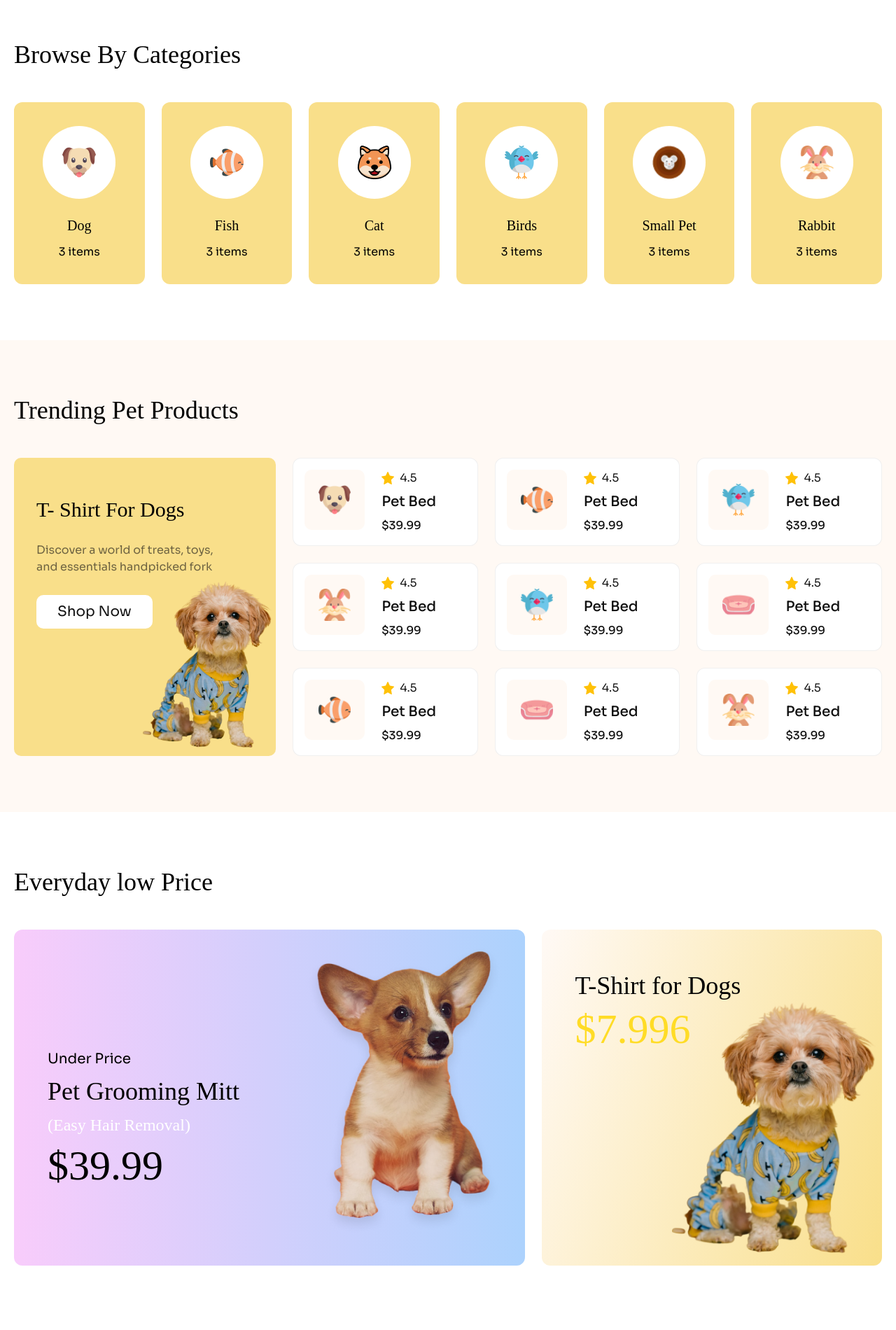
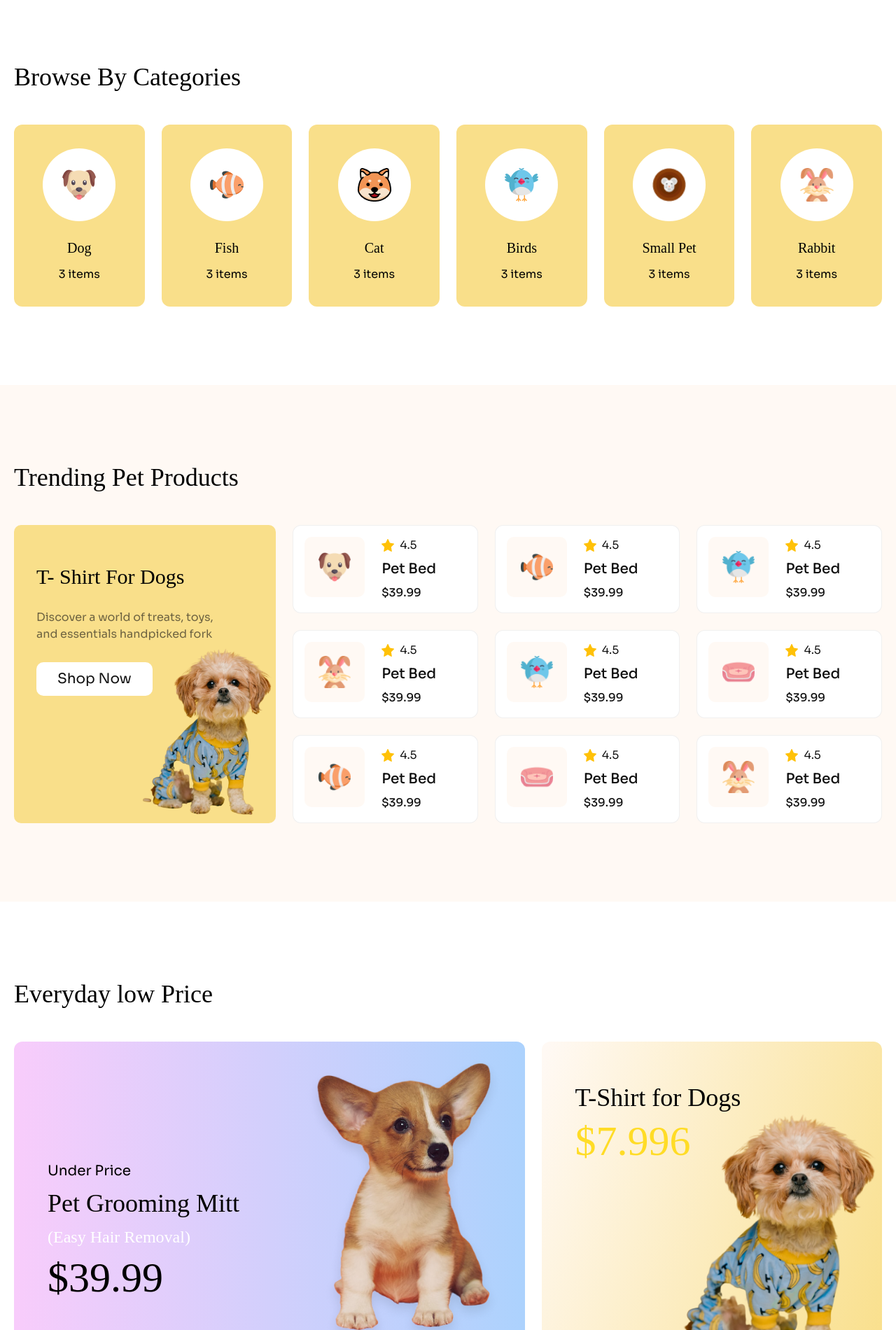
Before and after one commit to md-shawon-dev/Browse4Pets, a website: page index.html in a window 1280 px wide. Shown: the part 900-2800 px from the top of the page at 70% size. Drawn offline with nearby package versions, Linux system fonts and the light colour scheme; a web font is replaced by a local one.

Commit message:
section padding changed.

```diff
--- a/index.html
+++ b/index.html
@@ -125,7 +125,7 @@
     <!-- navbar end -->
     <!-- header start -->
     <header
-      class="bg-[url('./assets/cat-big.png')] bg-contain bg-no-repeat bg-bottom py-20 h-[500px] md:h-[780px] header_section wrap_container"
+      class="bg-[url('./assets/cat-big.png')] bg-contain bg-no-repeat bg-bottom py-16 md:py-28 h-[500px] md:h-[780px] header_section wrap_container"
     >
       <h2
         class="max-w-[681px] font-adlam text-[#111] text-[30px] md:text-[56px]"
@@ -147,7 +147,7 @@
     </header>
     <!-- header end -->
     <!-- Browse By Categories start -->
-    <section class="py-20 wrap_container">
+    <section class="py-16 md:py-28 wrap_container">
       <h2 class="font-adlam text-2xl md:text-4xl">Browse By Categories</h2>
       <div class="gap-6 grid grid-cols-2 md:grid-cols-3 lg:grid-cols-6 mt-12">
         <!-- card one -->
@@ -258,7 +258,7 @@
     </section>
     <!-- Browse By Categories end -->
     <!-- Trending Pet Products start -->
-    <section class="bg-secondary py-20">
+    <section class="bg-secondary py-16 md:py-28">
       <div class="trending_pet_products wrap_container">
         <h2 class="font-adlam text-2xl md:text-4xl">Trending Pet Products</h2>
         <div class="gap-6 grid md:grid-cols-1 lg:grid-cols-[4fr_9fr] mt-12">
@@ -556,7 +556,7 @@
     </section>
     <!-- Trending Pet Products end -->
     <!-- Everyday low Price start -->
-    <section class="py-20 wrap_container">
+    <section class="py-16 md:py-28 wrap_container">
       <h2 class="font-adlam text-2xl md:text-4xl">Everyday low Price</h2>
       <div class="gap-6 grid md:grid-cols-1 lg:grid-cols-[3fr_2fr] mt-12">
         <div
@@ -605,7 +605,7 @@
     </section>
     <!-- Everyday low Price end -->
     <!-- about us start -->
-    <section class="py-20 wrap_container">
+    <section class="py-16 md:py-28 wrap_container">
       <h2 class="font-adlam text-2xl md:text-center lg:text-4xl">About Us</h2>
       <p
         class="md:mx-auto mt-3 md:mt-6 max-w-[600px] font-sora text-sm md:text-center md:text-base"
```
